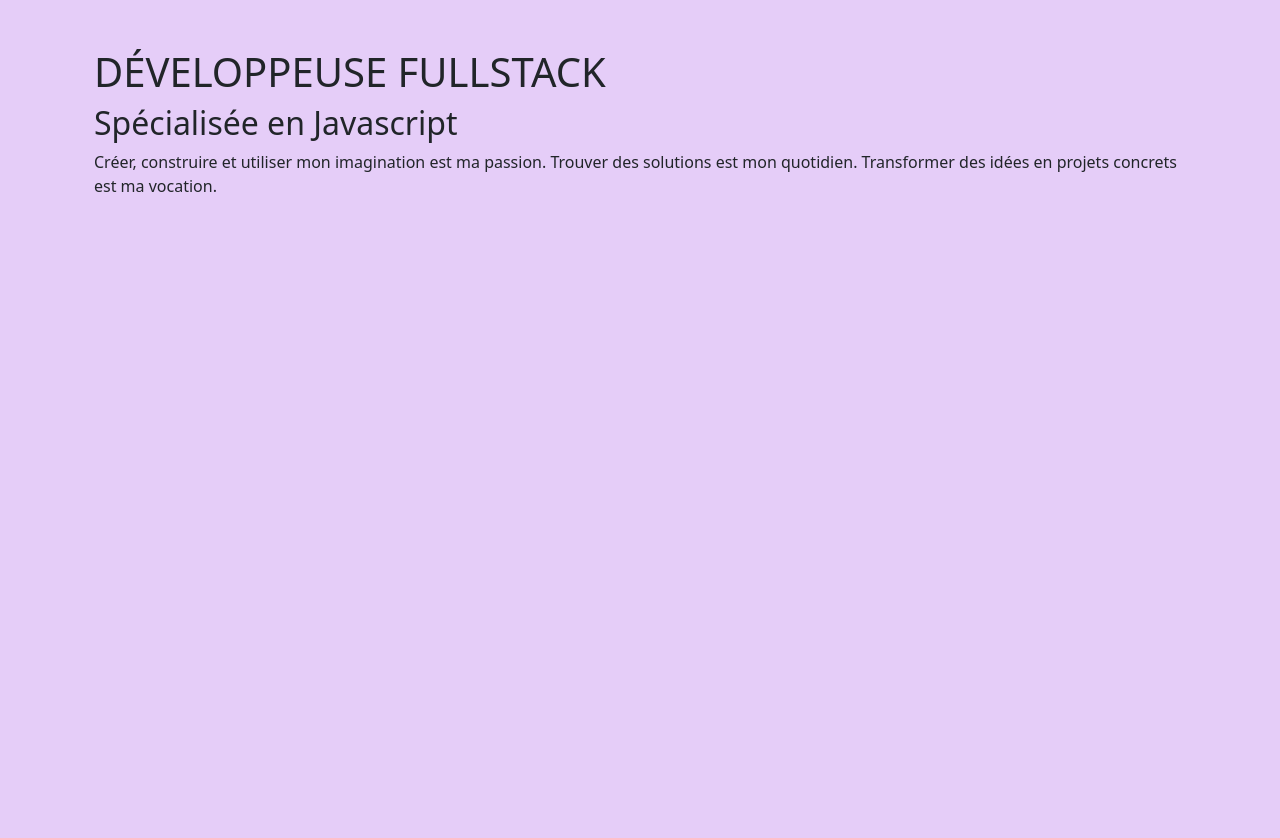
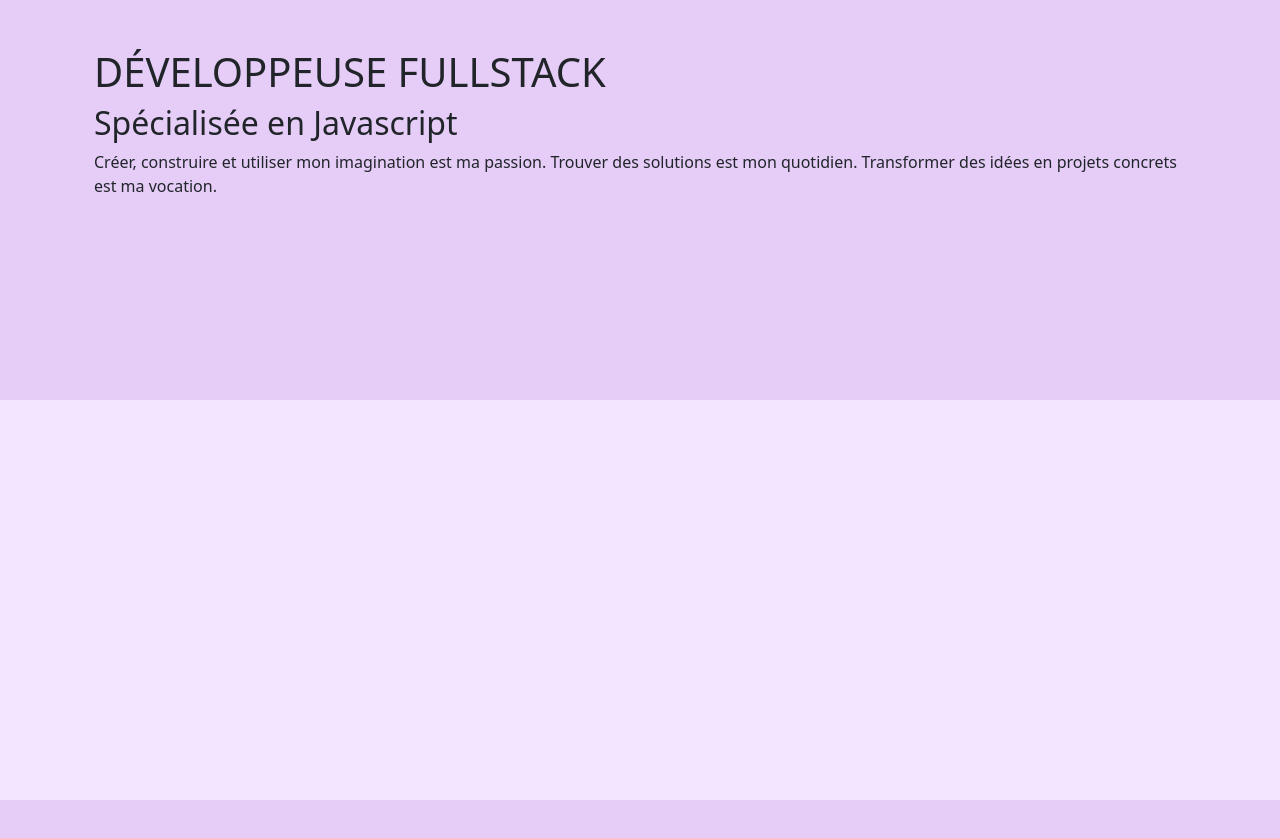
Before and after one commit to MarthyDev/Portfolio, a plain HTML site: page index.html in a window 1280 px wide. Shown: the top 838 px of the page. Drawn offline with nearby package versions, Linux system fonts and the light colour scheme.

Commit message:
Update style.css

```diff
--- a/style.css
+++ b/style.css
@@ -2,3 +2,8 @@
   height: 400px;
   background-color: #E5CDF8;
 }
+
+.background-clear{
+  height: 400px;
+  background-color: #F3E4FF;
+}
```
